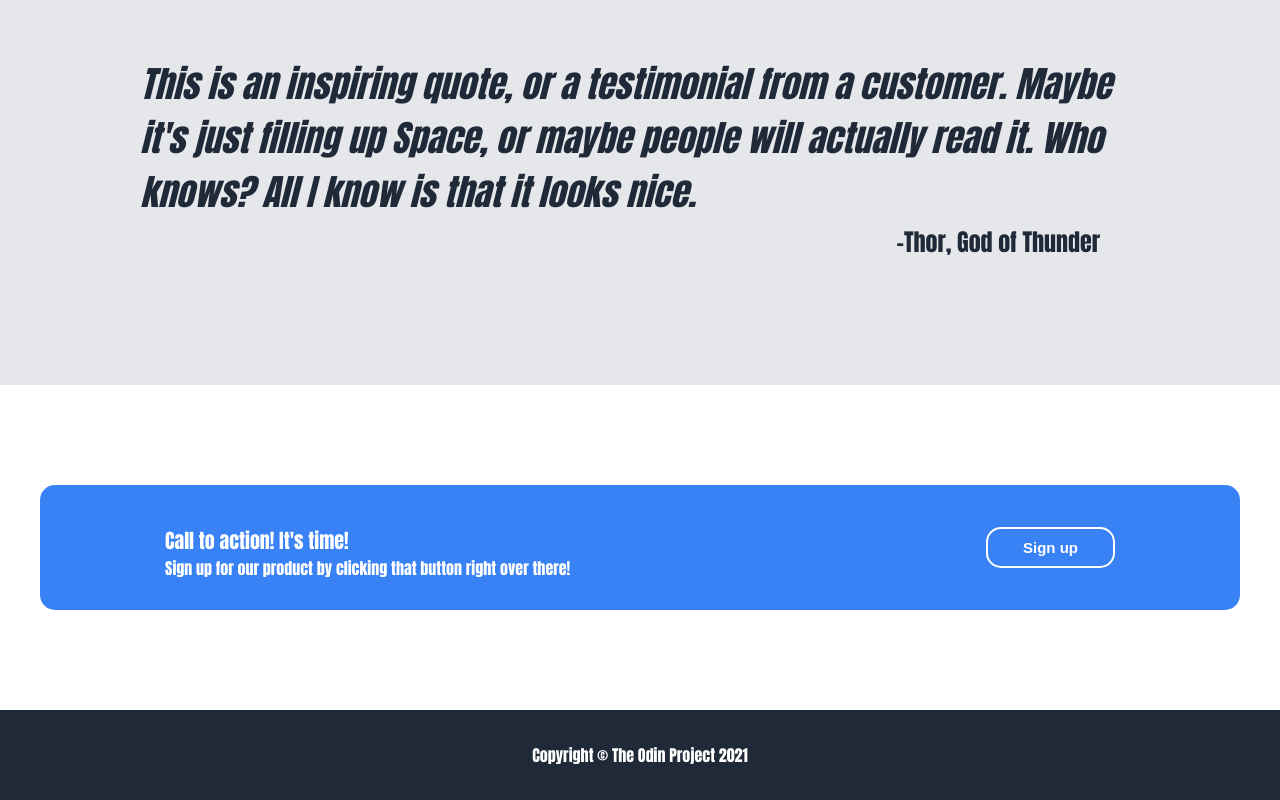
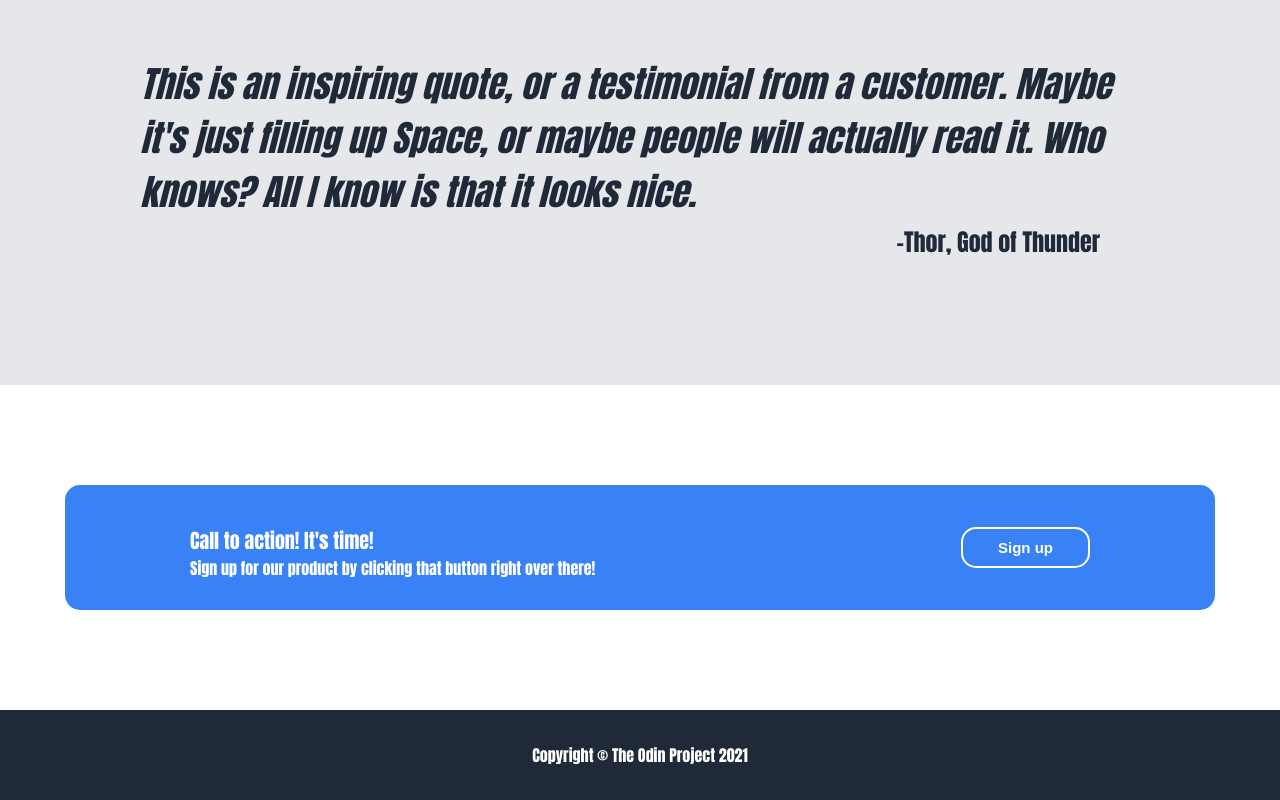
Before and after one commit to MaxRat4010/landing_page, a plain HTML site: page index.html in a window 1280 px wide. Shown: the part 923-1723 px from the top of the page. Drawn offline with Linux system fonts and the light colour scheme.

Commit message:
Add max width to sign container

```diff
--- a/style.css
+++ b/style.css
@@ -173,6 +173,7 @@ img {
     padding: 0px 125px;
     background: #3882f6;
     color: white;
+    max-width: 1150px;
 }
 
 .sign .container .text .call {
```
